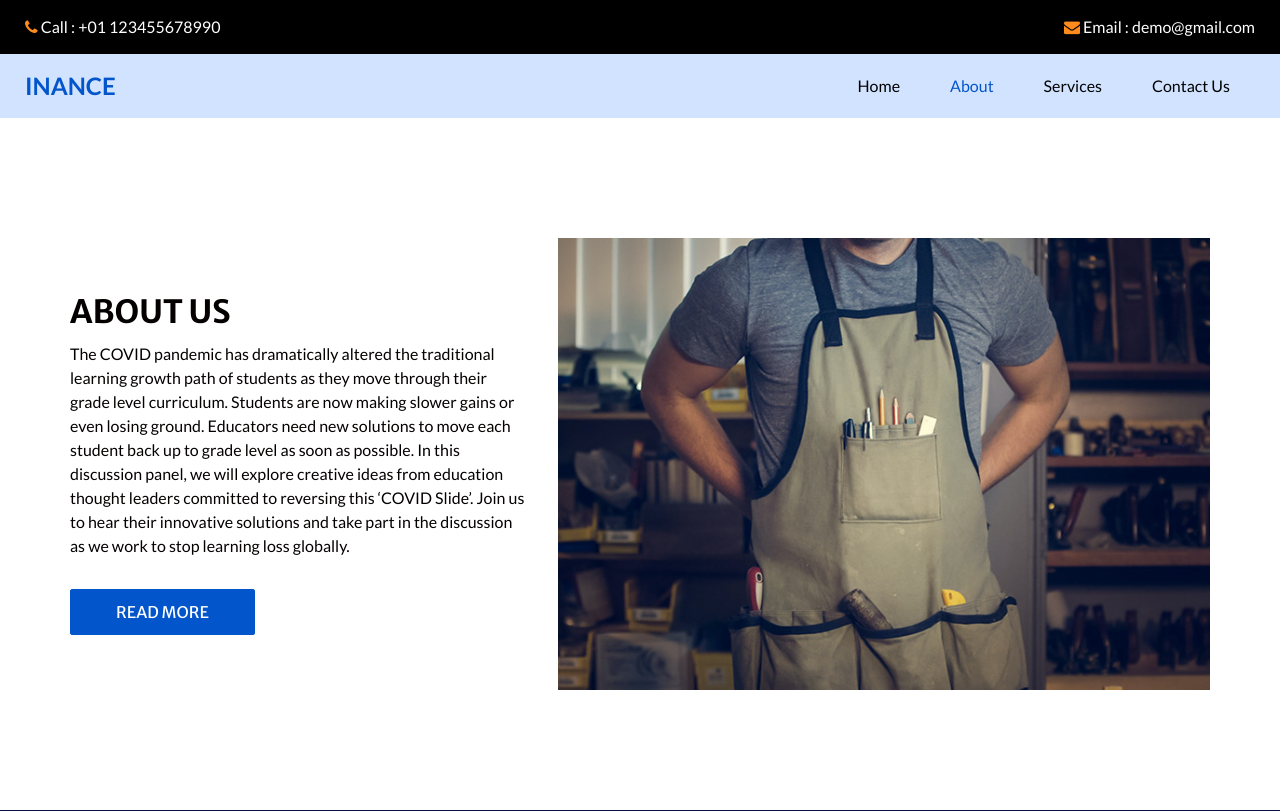
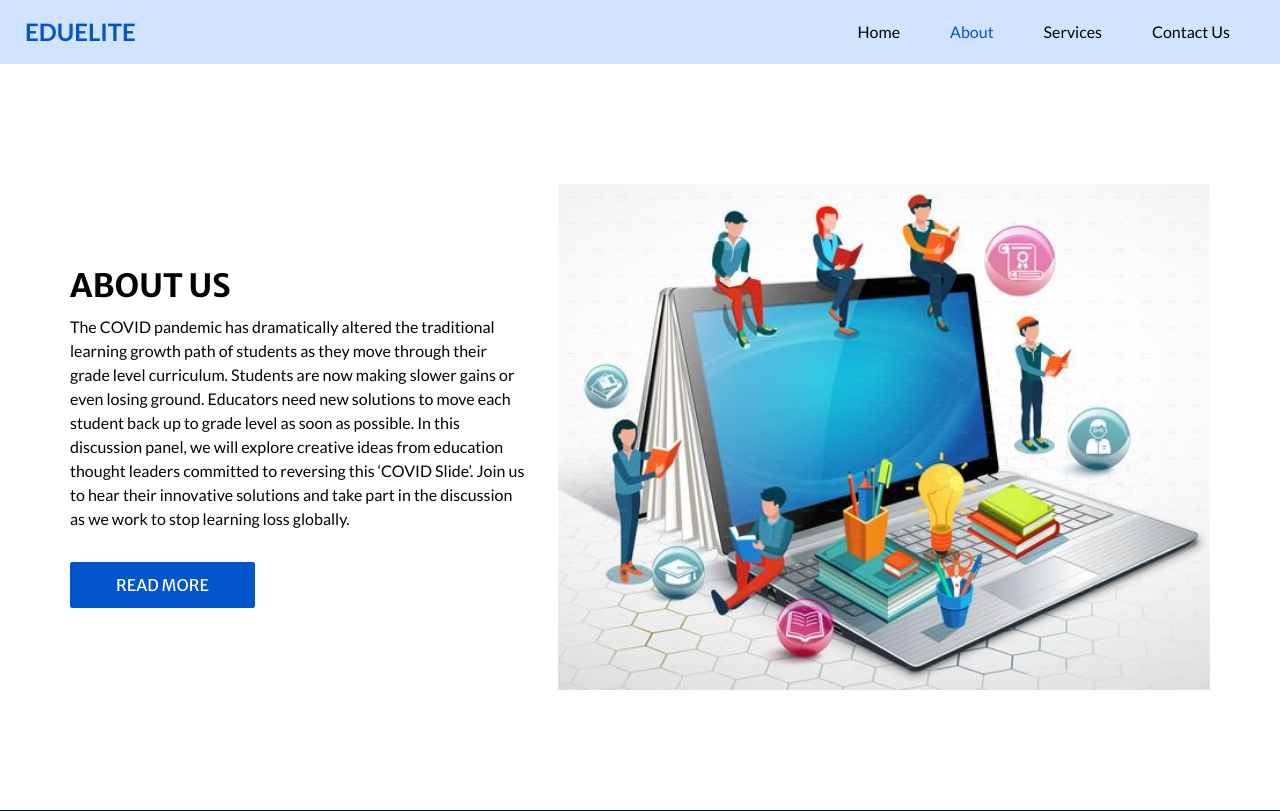
Before and after one commit to kiranreddy0408/LearnwithGemini, a Flask app: page /about.html in a window 1280 px wide. Shown: the top 811 px of the page. Run offline with Flask 3, Linux system fonts and the light colour scheme; some libraries are stand-ins or nearby versions.

Commit message:
final changes

```diff
--- a/main.py
+++ b/main.py
@@ -64,7 +64,7 @@ def generate_sub_modules(topic_name):
     return clean_json_string
 
 def generate_sub_modules_content(topic_name):
-    input_text = f'Generate in detail explanation for this topic {topic_name} in this format:{"content"}'
+    input_text = f'Generate in detail explanation for this topic {topic_name} with resources urls in this format:{"content"}'
     response=gemini_call(input_text)
     original_string = response.text
     json_string = str(original_string)
@@ -76,6 +76,9 @@ def generate_sub_modules_content(topic_name):
 
 @app.route('/')
 def index():
+    return render_template('index.html')
+@app.route('/index.html')
+def indexhtml():
     return render_template('index.html')
 @app.route('/login')
 def login():
--- a/templates/about.html
+++ b/templates/about.html
@@ -12,7 +12,7 @@
   <meta name="description" content="" />
   <meta name="author" content="" />
 
-  <title>Inance</title>
+  <title>Eduelite</title>
 
   <!-- slider stylesheet -->
   <link rel="stylesheet" type="text/css" href="https://cdnjs.cloudflare.com/ajax/libs/OwlCarousel2/2.3.4/assets/owl.carousel.min.css" />
@@ -32,30 +32,13 @@
   <div class="hero_area">
     <!-- header section strats -->
     <header class="header_section">
-      <div class="header_top">
-        <div class="container-fluid">
-          <div class="contact_nav">
-            <a href="">
-              <i class="fa fa-phone" aria-hidden="true"></i>
-              <span>
-                Call : +01 123455678990
-              </span>
-            </a>
-            <a href="">
-              <i class="fa fa-envelope" aria-hidden="true"></i>
-              <span>
-                Email : demo@gmail.com
-              </span>
-            </a>
-          </div>
-        </div>
-      </div>
+
       <div class="header_bottom">
         <div class="container-fluid">
           <nav class="navbar navbar-expand-lg custom_nav-container ">
             <a class="navbar-brand" href="index.html">
               <span>
-                Inance
+                Eduelite
               </span>
             </a>
 
@@ -106,7 +89,7 @@
         </div>
         <div class="col-lg-7 col-md-6">
           <div class="img-box">
-            <img src="static/images/about-img.jpg" alt="">
+            <img src="static/images/fig4.jpg" alt="">
           </div>
         </div>
       </div>
--- a/templates/contact.html
+++ b/templates/contact.html
@@ -12,7 +12,7 @@
   <meta name="description" content="" />
   <meta name="author" content="" />
 
-  <title>Inance</title>
+  <title>Eduelite</title>
 
   <!-- slider stylesheet -->
   <link rel="stylesheet" type="text/css" href="https://cdnjs.cloudflare.com/ajax/libs/OwlCarousel2/2.3.4/assets/owl.carousel.min.css" />
@@ -55,7 +55,7 @@
           <nav class="navbar navbar-expand-lg custom_nav-container ">
             <a class="navbar-brand" href="index.html">
               <span>
-                Inance
+                Eduelite
               </span>
             </a>
 
--- a/templates/login.html
+++ b/templates/login.html
@@ -47,7 +47,7 @@
 </head>
 <body>
 
-<form action="#" method="post">
+<form action="/index.html" method="post">
     <h2>Login</h2>
     <label for="userType">Choose user type:</label>
     <select id="userType" name="userType">
--- a/templates/navbar.html
+++ b/templates/navbar.html
@@ -48,9 +48,9 @@
           <li class="nav-item">
             <a class="nav-link" href="about.html"> About</a>
           </li>
-          <li class="nav-item">
+          <!-- <li class="nav-item">
             <a class="nav-link" href="service.html">Services</a>
-          </li>
+          </li> -->
           <li class="nav-item">
             <a class="nav-link" href="https://diksha.gov.in/ncert/explore?board=NCERT&gradeLevel=Class%209&gradeLevel=Class%205&id=ncert_k-12&medium=Telugu&&selectedTab=textbook">Resources</a>
           </li>
--- a/templates/service.html
+++ b/templates/service.html
@@ -12,7 +12,7 @@
   <meta name="description" content="" />
   <meta name="author" content="" />
 
-  <title>Inance</title>
+  <title>Eduelite</title>
 
   <!-- slider stylesheet -->
   <link rel="stylesheet" type="text/css" href="https://cdnjs.cloudflare.com/ajax/libs/OwlCarousel2/2.3.4/assets/owl.carousel.min.css" />
@@ -55,7 +55,7 @@
           <nav class="navbar navbar-expand-lg custom_nav-container ">
             <a class="navbar-brand" href="index.html">
               <span>
-                Inance
+                Eduelite
               </span>
             </a>
 
```
Also changed, not shown: templates/index.html (+12 -1 lines), templates/teacherdashboard.html (added, +77 -0 lines), 1 other file.
